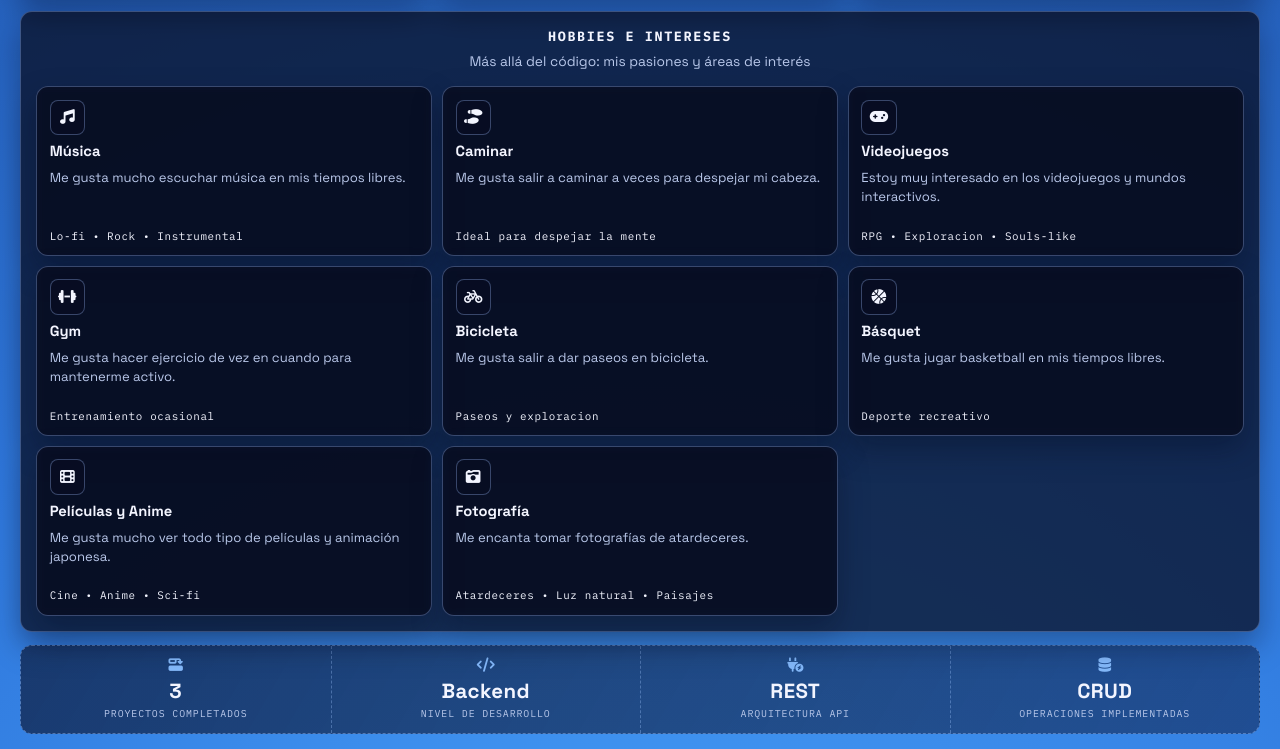
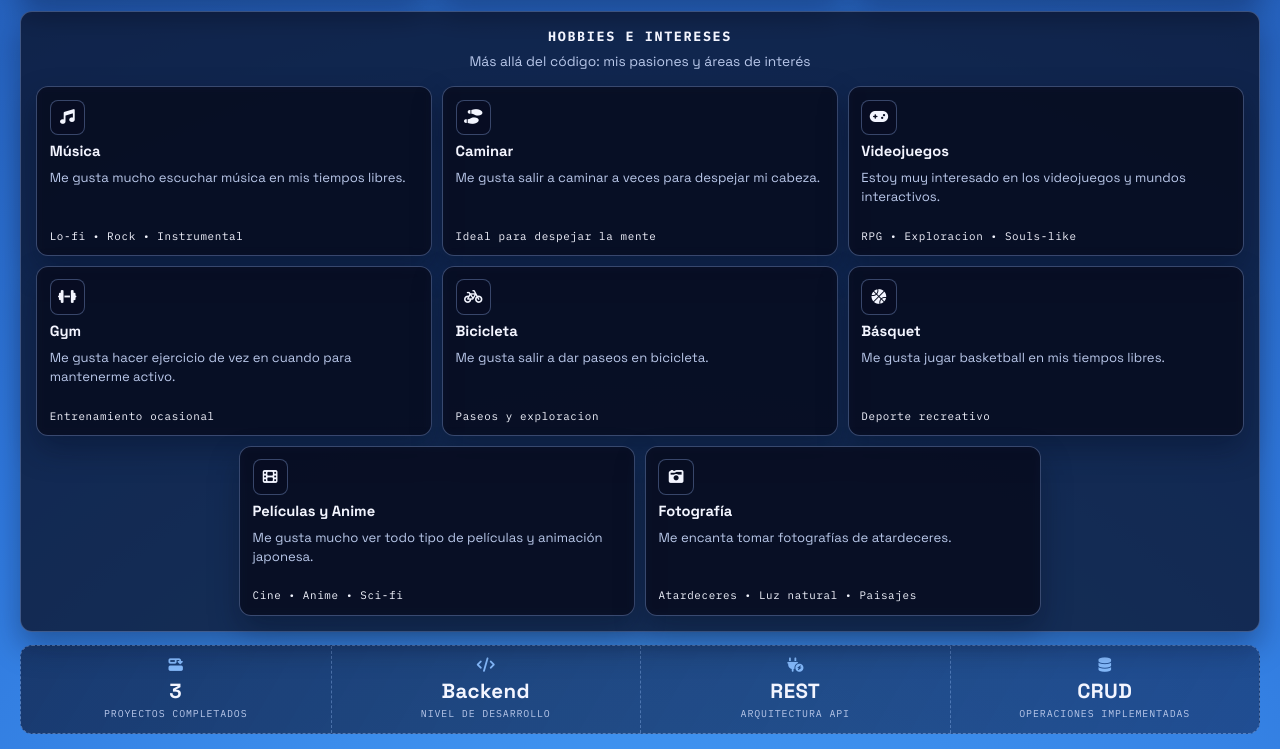
Before and after one commit to Santtiy/Portafolio_Santy, a plain HTML site: page index.html in a window 1280 px wide. Shown: the part 1231-1980 px from the top of the page. Drawn offline with nearby package versions, Linux system fonts and the light colour scheme.

Commit message:
Cambio foto de perfil

```diff
--- a/index.html
+++ b/index.html
@@ -75,7 +75,7 @@
         <div class="card photo-card" role="img" aria-label="Foto de perfil">
           <img
             class="profile-photo"
-            src="https://cdn.discordapp.com/attachments/1235371416237510667/1493131792046227506/656730042_18054752126706179_3616211985972168769_n.png?ex=69dddad8&amp;is=69dc8958&amp;hm=d4c7e613197c2af54a401c5e16da710bcf88bc6691b4ce5615681b75ce076ebf"
+            src="https://cdn.discordapp.com/attachments/1235371416237510667/1493245050614972618/image.png?ex=69de4453&is=69dcf2d3&hm=9abd163b29858c5a6c59b28eca6180297127e4f30bbf2c8b151af63e3d88aa4d&&amp;=&amp;format=webp&amp;quality=lossless&amp;width=944&amp;height=929"
             alt="Foto de perfil de Santiago Bustos Lopez"
             loading="eager"
             decoding="async"
--- a/styles.css
+++ b/styles.css
@@ -1242,6 +1242,19 @@ textarea:focus {
   transition: all 300ms ease-in-out;
 }
 
+@media (min-width: 861px) {
+  .hobbies-grid {
+    display: flex;
+    flex-wrap: wrap;
+    justify-content: center;
+  }
+
+  .hobby-card {
+    flex: 0 1 calc((100% - (0.62rem * 2)) / 3);
+    max-width: calc((100% - (0.62rem * 2)) / 3);
+  }
+}
+
 .hobby-card:hover {
   transform: translateY(-3px);
   box-shadow: var(--shadow-elevated);
```
